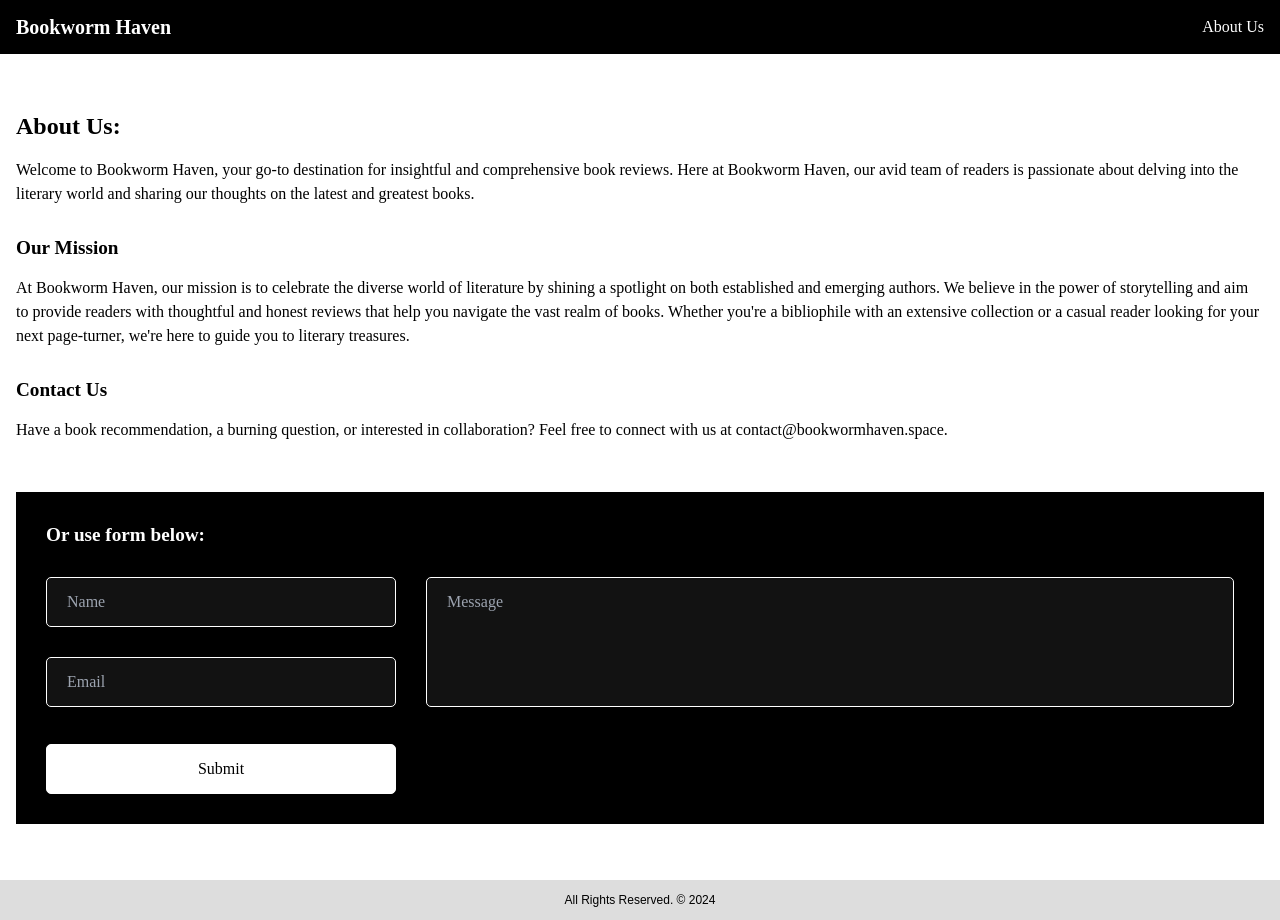
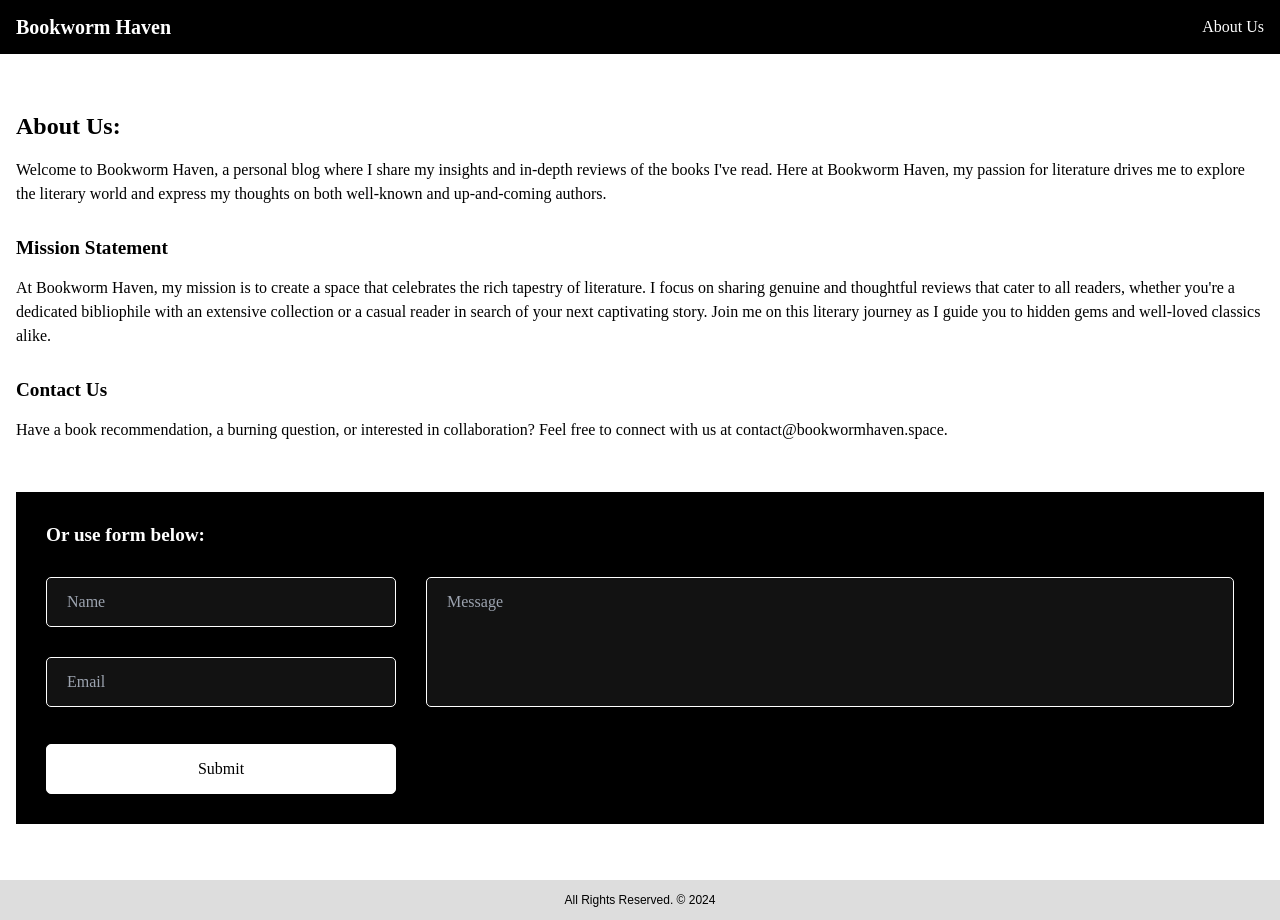
Before and after one commit to SerhiiAndruschenko/next-reviews, a Next.js app: page /about in a window 1280 px wide. Built offline with nearby package versions, Linux system fonts and the light colour scheme; a web font is replaced by a local one.

Commit message:
Changed about page content

```diff
--- a/src/app/about/page.jsx
+++ b/src/app/about/page.jsx
@@ -15,21 +15,22 @@ export default function AboutPage() {
       <div className="about-content font-gentium">
         <AnimatedElement>
           <p>
-            Welcome to Bookworm Haven, your go-to destination for insightful and
-            comprehensive book reviews. Here at Bookworm Haven, our avid team of
-            readers is passionate about delving into the literary world and
-            sharing our thoughts on the latest and greatest books.
+            Welcome to Bookworm Haven, a personal blog where I share my insights
+            and in-depth reviews of the books I've read. Here at Bookworm Haven,
+            my passion for literature drives me to explore the literary world
+            and express my thoughts on both well-known and up-and-coming
+            authors.
           </p>
 
-          <h2>Our Mission</h2>
+          <h2>Mission Statement</h2>
           <p>
-            At Bookworm Haven, our mission is to celebrate the diverse world of
-            literature by shining a spotlight on both established and emerging
-            authors. We believe in the power of storytelling and aim to provide
-            readers with thoughtful and honest reviews that help you navigate
-            the vast realm of books. Whether you're a bibliophile with an
-            extensive collection or a casual reader looking for your next
-            page-turner, we're here to guide you to literary treasures.
+            At Bookworm Haven, my mission is to create a space that celebrates
+            the rich tapestry of literature. I focus on sharing genuine and
+            thoughtful reviews that cater to all readers, whether you're a
+            dedicated bibliophile with an extensive collection or a casual
+            reader in search of your next captivating story. Join me on this
+            literary journey as I guide you to hidden gems and well-loved
+            classics alike.
           </p>
 
           <h2>Contact Us</h2>
```
